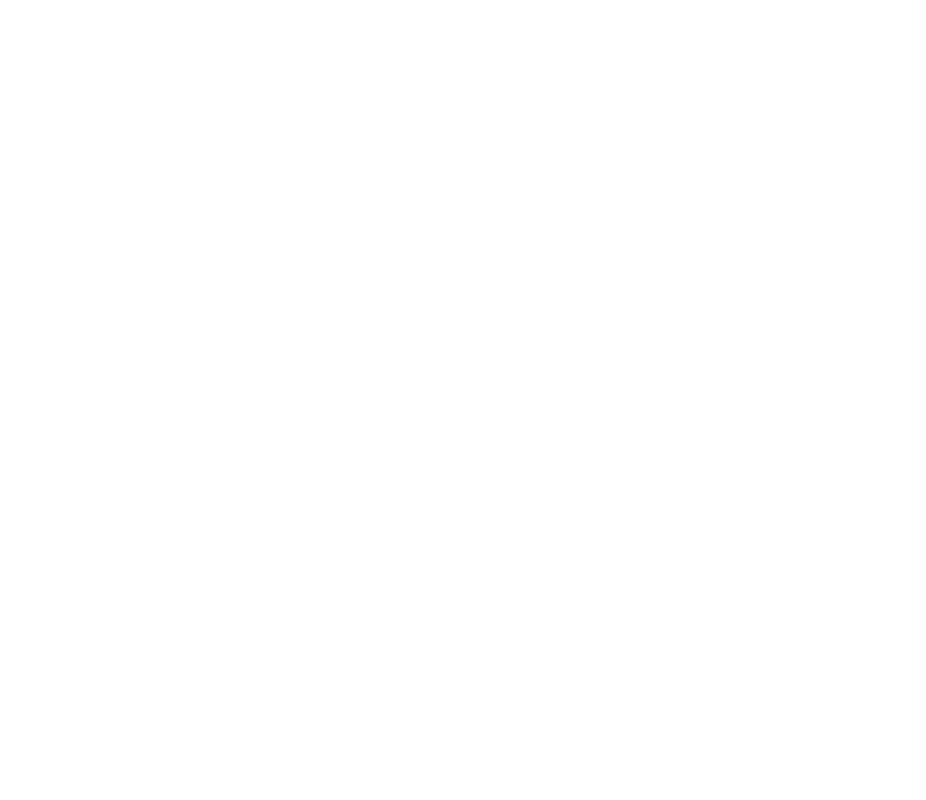
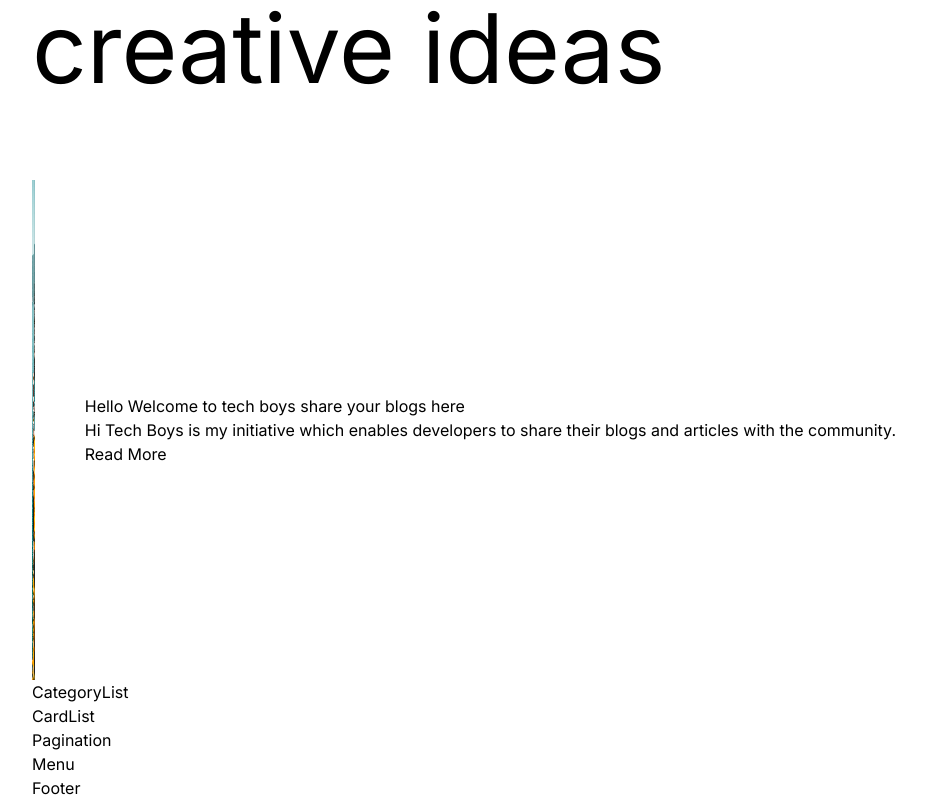
Before and after one commit to kanugurajesh/DevShare, a Next.js app: page / in a window 1280 px wide. Shown: the part 586-1386 px from the top of the page, without its empty margins (176-1102 px from the left). Before the commit the page ends 800 px from the top, so only its background shows below. Built offline with nearby package versions, Linux system fonts and the light colour scheme.

Commit message:
Adding the first post

```diff
--- a/components/featured/Featured.tsx
+++ b/components/featured/Featured.tsx
@@ -1,9 +1,24 @@
 import React from 'react'
 import styles from './featured.module.css'
+import Image from 'next/image'
 
 const Featured = () => {
   return (
-    <div>Featured</div>
+    <div className={styles.container}>
+      <h1 className={styles.title}><b>Hey, Rajesh here!</b> Discover my stories and creative ideas</h1>
+      <div className={styles.post}>
+        <div className={styles.imgContainer}>
+          <Image src={"/p1.jpeg"} alt='' fill/>
+        </div>
+        <div className={styles.textContainer}>
+          <h1 className={styles.postTitle}>Hello Welcome to tech boys share your blogs here</h1>
+          <p className={styles.postDesc}>
+            Hi Tech Boys is my initiative which enables developers to share their blogs and articles with the community.
+          </p>
+          <button className={styles.button}>Read More</button>
+        </div>
+      </div>
+    </div>
   )
 }
 
--- a/components/featured/featured.module.css
+++ b/components/featured/featured.module.css
@@ -0,0 +1,20 @@
+.container {
+    margin-top: 30px;
+}
+
+.title {
+    font-size: 96px;
+}
+
+.post {
+    margin-top: 60px;
+    display: flex;
+    align-items: center;
+    gap: 50px;
+}
+
+.imgContainer {
+    flex: 1;
+    height: 500px;
+    position: relative;
+}
```
